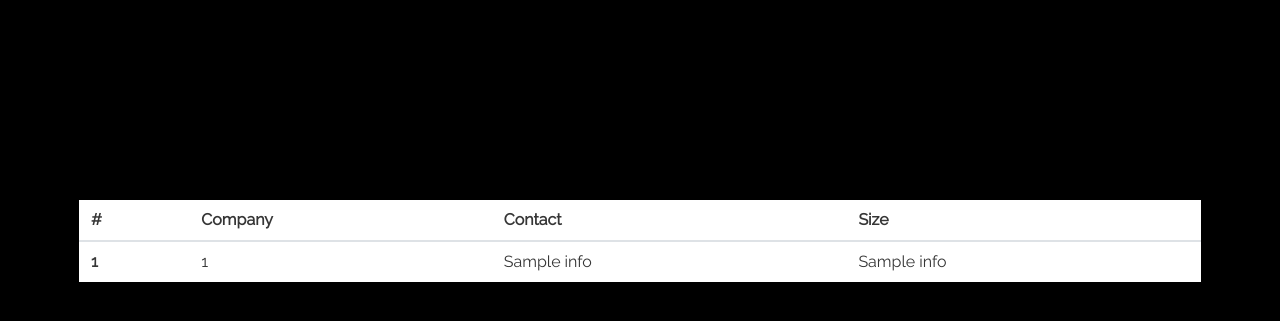
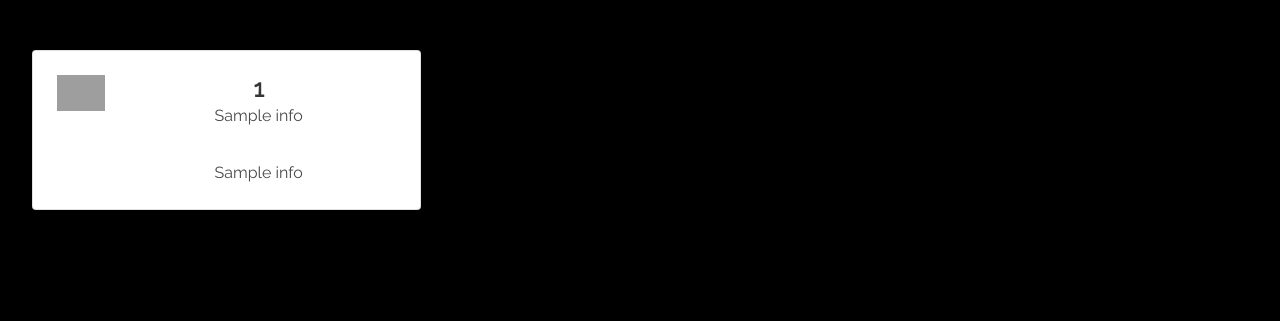
Before and after one commit to phi-line/Unicorn.io, a Flask app: template templates/result.html in a window 1280 px wide. Shown: the part 92-413 px from the top of the page. Run offline with Flask 2, Linux system fonts and the light colour scheme; the template is opened without the code that fills it: most values are stand-ins (such as "Sample title", 1, 10 or a date in 2020); some libraries are stand-ins or nearby versions; grey boxes are pictures that could not be loaded.

Commit message:
added new styling

```diff
--- a/static/stylesheets/grayscale.css
+++ b/static/stylesheets/grayscale.css
@@ -199,15 +199,11 @@ a:focus, a:hover {
 }
 
 .content-section {
-  padding-top: 150px;
+  padding-top: 50px;
   background-color: #000;
 }
 
 @media (min-width: 992px) {
-  .content-section {
-    padding-top: 200px;
-    background-color: #000;
-  }
   #map {
     height: 350px;
   }
@@ -327,5 +323,13 @@ img::-moz-selection {
 }
 
 li:hover {
-     background-color:#42DCA3;
+    background-color:#42DCA3;
 }
+
+.card {
+  height: 100%;
+}
+
+.card:hover {
+    background-color:#42DCA3;
+}
--- a/templates/result.html
+++ b/templates/result.html
@@ -4,29 +4,32 @@
 
     <section id="about" class="content-section text-center">
 
-    <div class='container'>
-      <table class="table">
-        <thead>
-          <tr>
-            <th scope="col">#</th>
-            <th scope="col" class='text-left'>Company</th>
-            <th scope="col" class='text-left'>Contact</th>
-            <th scope="col" class='text-left'>Size</th>
-            <!-- <th scope="col">Website</th> -->
-          </tr>
-        </thead>
-        <tbody>
-          {% for i in range(info|length) %}
-          <tr>
-            <th scope="row">{{i+1}}</th>
-            <td class='text-left'>{{info[i][0]}}</td>
-            <td class='text-left'>{{info[i][2]}}</td>
-            <td class='text-left'>{{info[i][3]}}</td>
-            <!-- <td>{{info[i][4]}}</td> -->
-          </tr>
-          {% endfor %}
-        </tbody>
-      </table>
+    <div class="container is-fluid">
+      <div class="columns is-desktop">
+      {% for i in range(info|length) %}
+        {% if i % 3 == 0 %}
+        </div><div class="columns is-desktop">
+        {% endif %}
+        <div class="column is-4">
+          <div class="card">
+            <div class="card-content">
+              <div class="media">
+                <div class="media-left">
+                  <figure class="image is-48x48">
+                    <img src={{info[i][6]}} alt="Placeholder image">
+                  </figure>
+                </div>
+                <div class="media-content">
+                  <p class="title is-4">{{info[i][0]}}</p>
+                  <p class="subtitle is-6">{{info[i][2]}}</p>
+                  {{info[i][5]}}
+                </div>
+              </div>
+            </div>
+          </div>
+        </div>
+      {% endfor %}
+      </div>
     </div>
 
 {% endblock %}
```
Also changed, not shown: rec_system/rec_system.py (+26 -26 lines).
